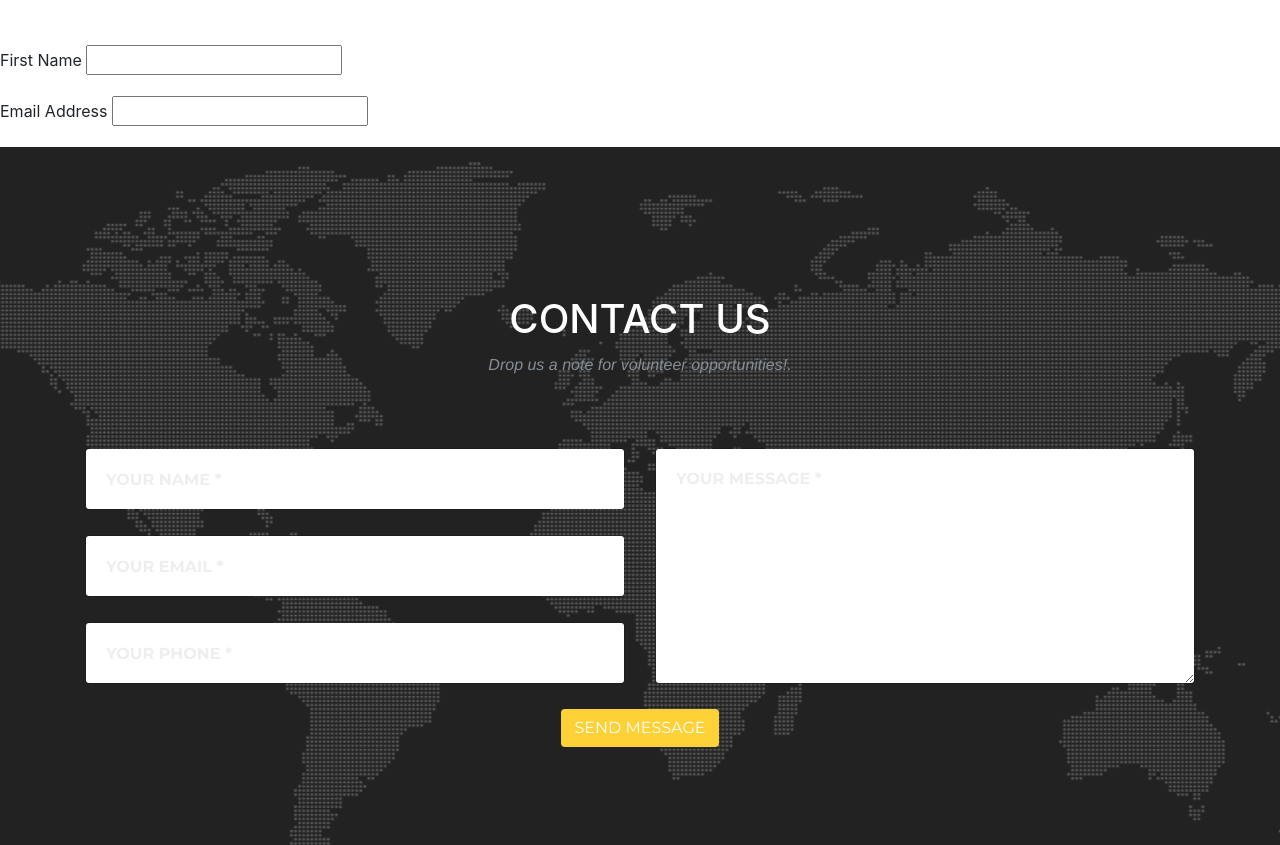
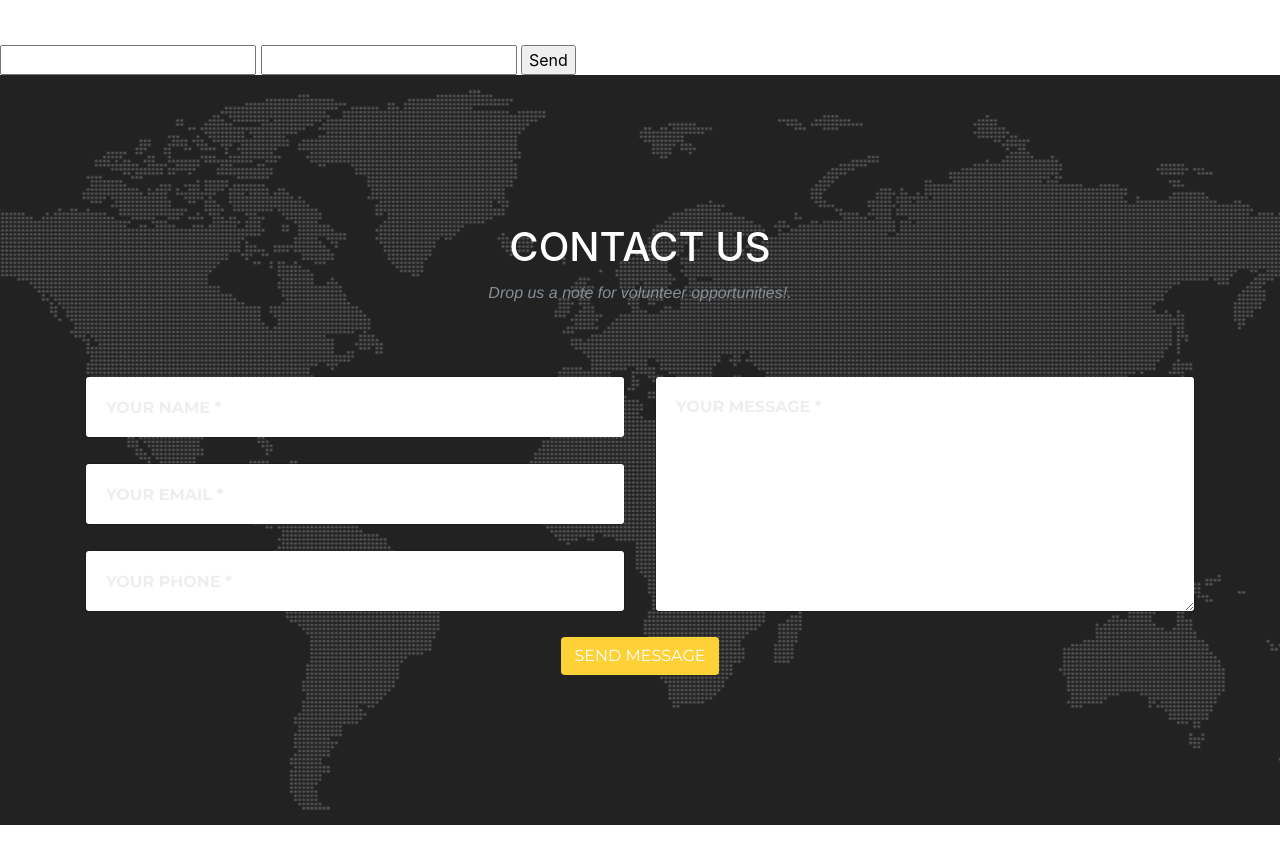
Before and after one commit to dzldebby/data4good, a website with bundled scripts: page index.html in a window 1280 px wide. Shown: the part 6032-6877 px from the top of the page. Built offline with nearby package versions, Linux system fonts and the light colour scheme; a web font is replaced by a local one.

Commit message:
add new form

```diff
--- a/index.html
+++ b/index.html
@@ -423,16 +423,13 @@
     </section>
 
     <!-- Here is your form -->
-<form class="forming" action="//www.enformed.io/YOUR_TOKEN" method="post">
-  <div class="form-group">
-    <label for="name">First Name</label>
-    <input type="text" class="form-input" name="name" />
-  </div>
-  <div class="form-group">
-    <label for="email">Email Address</label>
-    <input type="email" class="form-input" name="email" />
-  </div>
-</form>
+    <form action="https://formspree.io/signaturesound11@gmail.com"
+          method="POST">
+        <input type="text" name="name">
+        <input type="email" name="_replyto">
+        <input type="submit" value="Send">
+    </form>
+
 
 
     <!-- Contact -->
```
